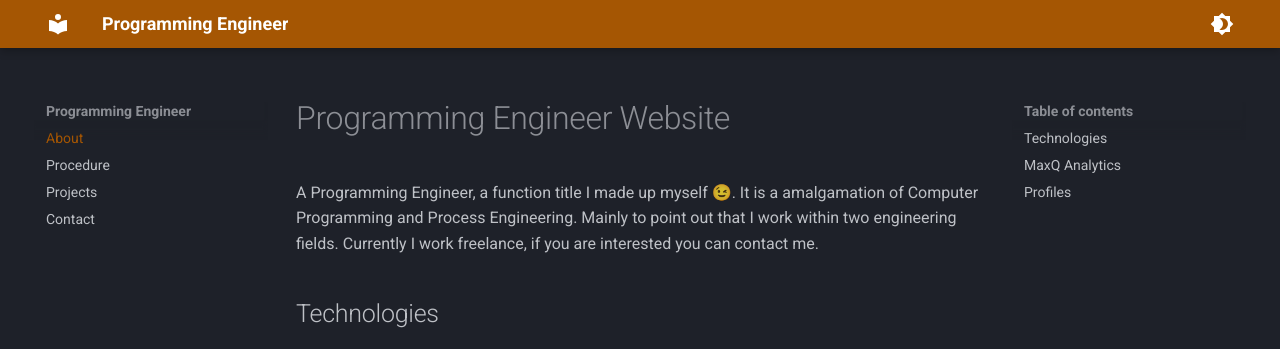
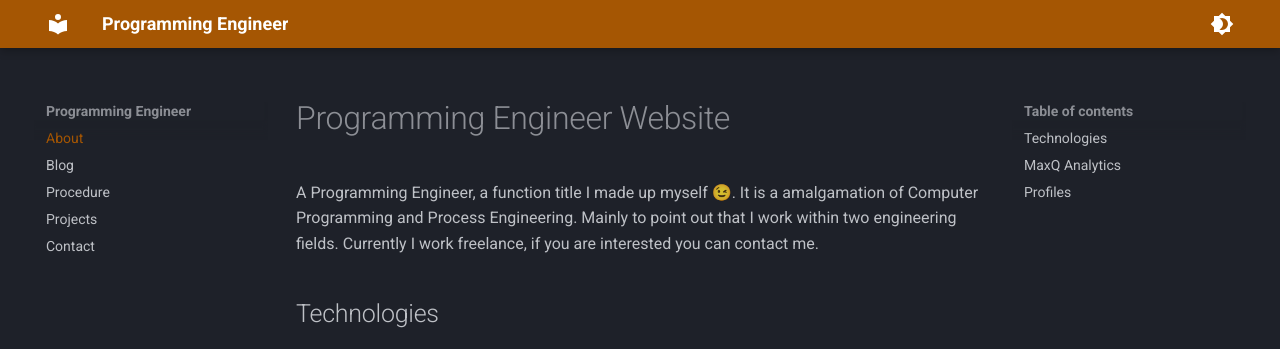
Before and after one commit to Jeroendevr/programming-engineer-website, an MkDocs documentation site: the page built from docs/index.md, in a window 1280 px wide. Shown: the top 349 px of the page. Built offline with MkDocs 1.6.1 and Material for MkDocs 9.7.7, drawn with Linux system fonts in a browser that asks for light colours.

Commit message:
add blog

```diff
--- a/mkdocs.yml
+++ b/mkdocs.yml
@@ -2,6 +2,7 @@ site_name: Programming Engineer
 site_url: https://programming-engineer.nl
 nav:
   - About: index.md
+  - Blog: /blog
   - Procedure: procedure.md
   - Projects: projects.md
   - Contact: contact.md
```
Also changed, not shown: 1 other file.
